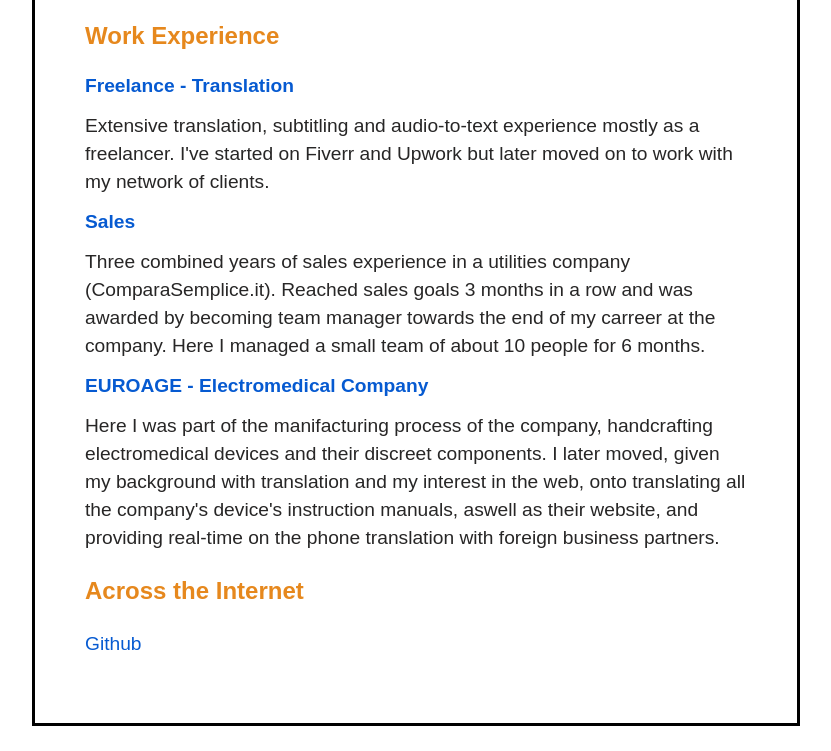
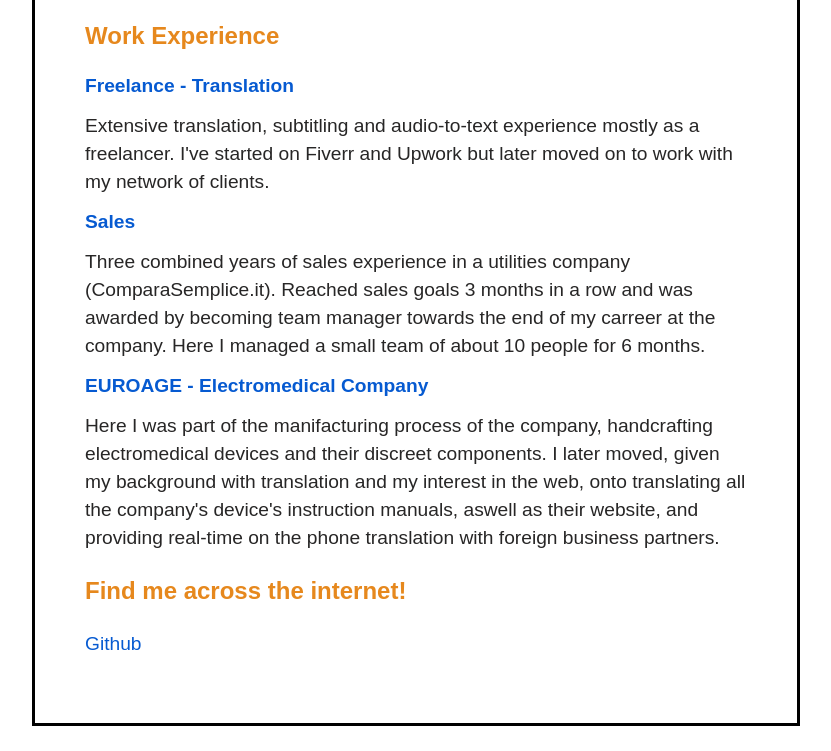
Before and after one commit to pepe4300/roadmap.sh-projects, a plain HTML site: page 01-single page CV/index.html in a window 1280 px wide. Shown: the part 789-1540 px from the top of the page, without its empty margins (224-1055 px from the left). Drawn offline with Linux system fonts and the light colour scheme.

Commit message:
Fixed typo and rephrased some stuff

```diff
--- a/01-single page CV/index.html
+++ b/01-single page CV/index.html
@@ -118,7 +118,7 @@
             </section>
 
             <section>
-                <h2>Across the Internet</h2>
+                <h2>Find me across the internet!</h2>
                 <p><a href="https://github.com/pepe4300" target="_blank" rel="noopener noreferrer">Github</a></p>
             </section>
         </main>
```
